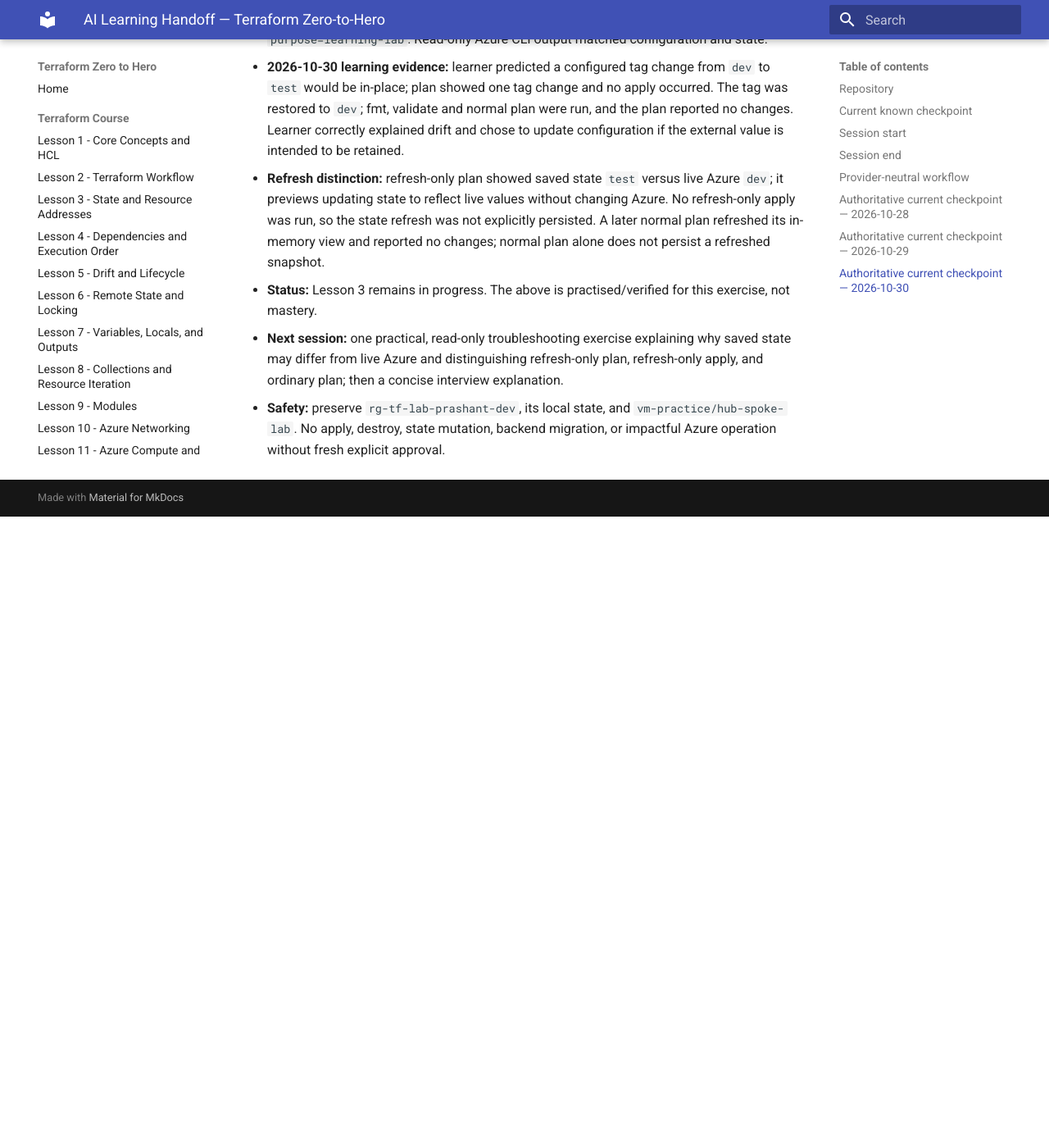
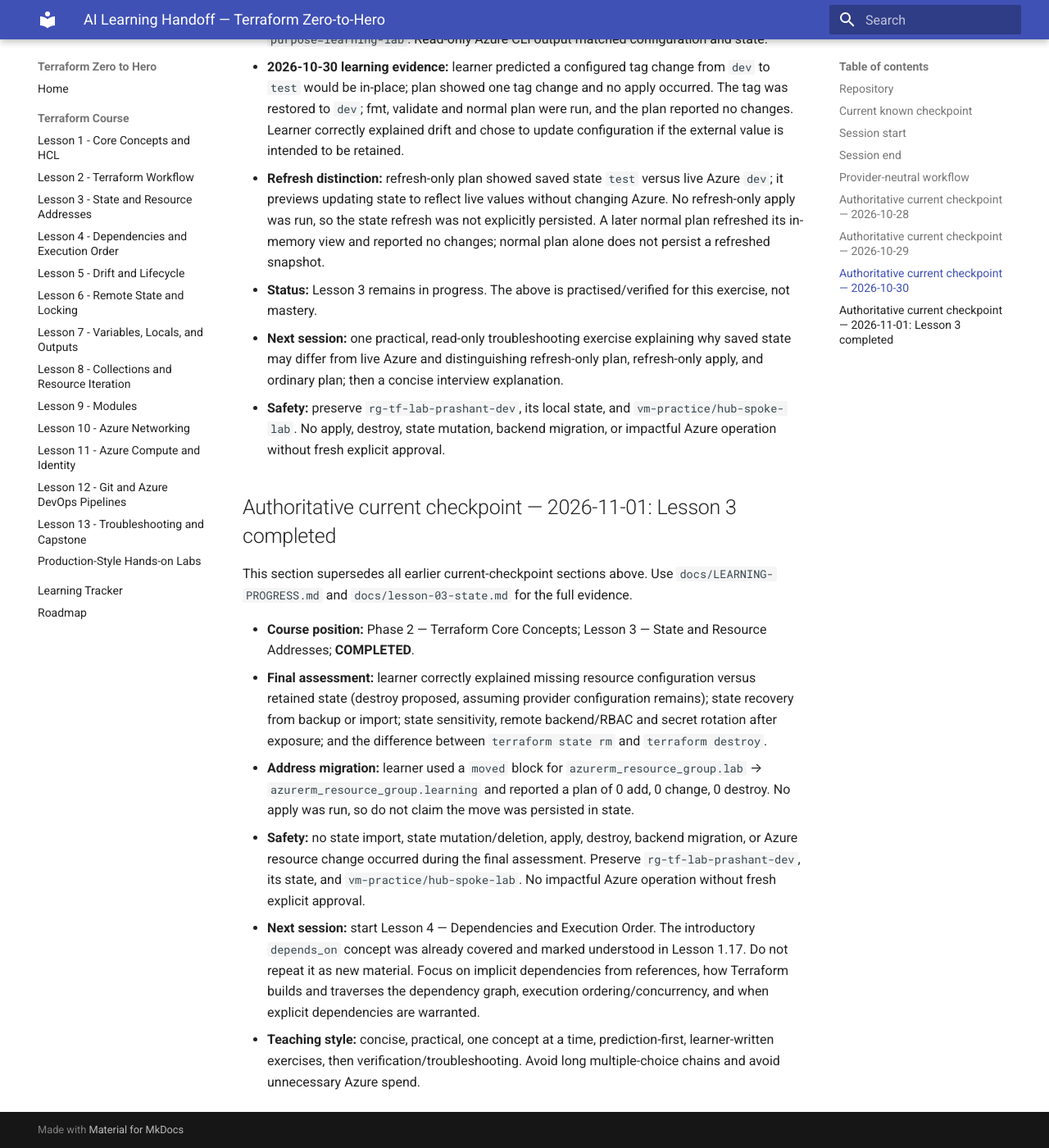
Before and after one commit to pshewale-dev/terraform-azure-lab, an MkDocs documentation site: the page built from docs/AI-LEARNING-HANDOFF.md, in a window 1280 px wide and 1400 px high, scrolled down 3827 px. Shown: the whole window at 82% size. Built offline with MkDocs 1.6.1 and Material for MkDocs 9.7.7, drawn with Linux system fonts in a browser that asks for light colours; before the commit the page ends 4457 px from its top, so only the background shows below that.

```diff
--- a/docs/AI-LEARNING-HANDOFF.md
+++ b/docs/AI-LEARNING-HANDOFF.md
@@ -78,3 +78,15 @@ This section supersedes earlier current-checkpoint sections above. The canonical
 - **Status:** Lesson 3 remains in progress. The above is practised/verified for this exercise, not mastery.
 - **Next session:** one practical, read-only troubleshooting exercise explaining why saved state may differ from live Azure and distinguishing refresh-only plan, refresh-only apply, and ordinary plan; then a concise interview explanation.
 - **Safety:** preserve `rg-tf-lab-prashant-dev`, its local state, and `vm-practice/hub-spoke-lab`. No apply, destroy, state mutation, backend migration, or impactful Azure operation without fresh explicit approval.
+
+
+## Authoritative current checkpoint — 2026-11-01: Lesson 3 completed
+
+This section supersedes all earlier current-checkpoint sections above. Use `docs/LEARNING-PROGRESS.md` and `docs/lesson-03-state.md` for the full evidence.
+
+- **Course position:** Phase 2 — Terraform Core Concepts; Lesson 3 — State and Resource Addresses; **COMPLETED**.
+- **Final assessment:** learner correctly explained missing resource configuration versus retained state (destroy proposed, assuming provider configuration remains); state recovery from backup or import; state sensitivity, remote backend/RBAC and secret rotation after exposure; and the difference between `terraform state rm` and `terraform destroy`.
+- **Address migration:** learner used a `moved` block for `azurerm_resource_group.lab` → `azurerm_resource_group.learning` and reported a plan of 0 add, 0 change, 0 destroy. No apply was run, so do not claim the move was persisted in state.
+- **Safety:** no state import, state mutation/deletion, apply, destroy, backend migration, or Azure resource change occurred during the final assessment. Preserve `rg-tf-lab-prashant-dev`, its state, and `vm-practice/hub-spoke-lab`. No impactful Azure operation without fresh explicit approval.
+- **Next session:** start Lesson 4 — Dependencies and Execution Order. The introductory `depends_on` concept was already covered and marked understood in Lesson 1.17. Do not repeat it as new material. Focus on implicit dependencies from references, how Terraform builds and traverses the dependency graph, execution ordering/concurrency, and when explicit dependencies are warranted.
+- **Teaching style:** concise, practical, one concept at a time, prediction-first, learner-written exercises, then verification/troubleshooting. Avoid long multiple-choice chains and avoid unnecessary Azure spend.
```
